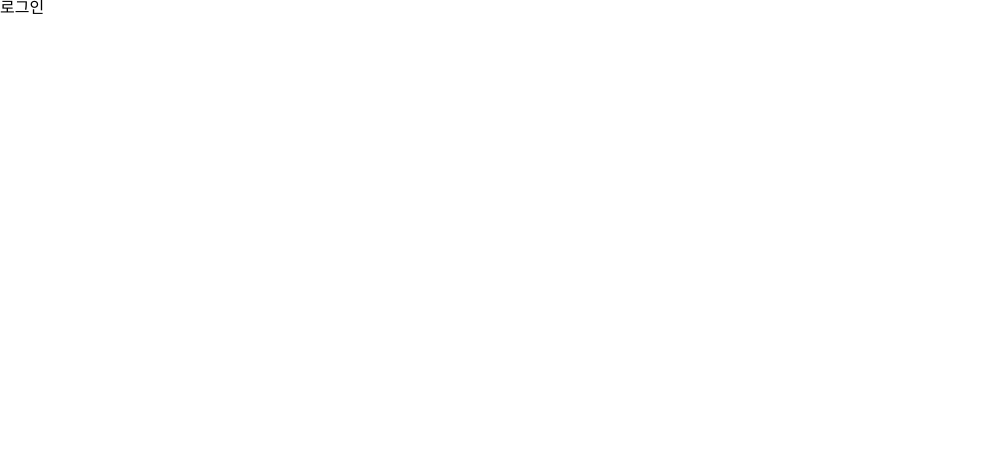
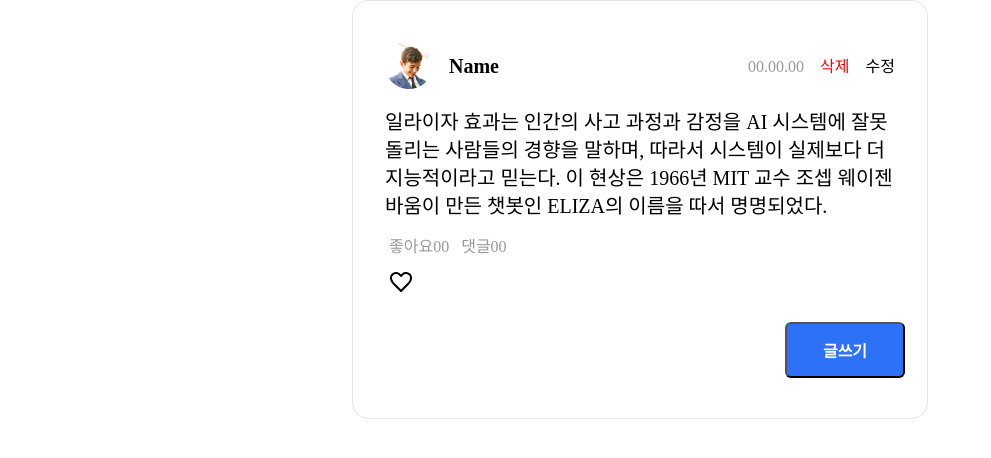
Before and after one commit to wecode-bootcamp-korea/48-1st-B-frontend, a React app: page /post-list in a window 1280 px wide. Shown: the whole page, without its empty margins (0-991 px from the left). Built offline with nearby package versions, Linux system fonts and the light colour scheme.

Commit message:
Add : 레이아웃 완성

```diff
--- a/src/pages/PostEditing/PostEditing.js
+++ b/src/pages/PostEditing/PostEditing.js
@@ -1,14 +1,12 @@
-import React from "react";
-import "./PostEditing.scss";
+import React from 'react';
+import './PostEditing.scss';
 
 const PostEditing = () => {
-
-return(
-  <div className="postEditing">
-    <div>로그인</div>
-  </div>
-);
-
+  return (
+    <div className="postEditing">
+      <div>Post-List</div>
+    </div>
+  );
 };
 
 export default PostEditing;
--- a/src/pages/PostList/PostList.js
+++ b/src/pages/PostList/PostList.js
@@ -1,14 +1,45 @@
-import React from "react";
-import "./PostList.scss";
+import React from 'react';
+import './PostList.scss';
 
 const PostList = () => {
+  return (
+    <div className="postList">
+      <div className="post">
+        <div className="writerDesktop">
+          <div className="id">
+            <div className="profileThumb">
+              <img src="/images/profile.jpg" alt="profile" />
+            </div>
+            <p className="name">Name</p>
+          </div>
+          <p className="smallFont">00.00.00</p>
+          <p className="smallFont red">삭제</p>
+          <p className="smallFont black">수정</p>
+        </div>
 
-return(
-  <div className="postList">
-    <div>로그인</div>
-  </div>
-);
+        <p className="Letters">
+          일라이자 효과는 인간의 사고 과정과 감정을 AI 시스템에 잘못 돌리는
+          사람들의 경향을 말하며, 따라서 시스템이 실제보다 더 지능적이라고
+          믿는다. 이 현상은 1966년 MIT 교수 조셉 웨이젠바움이 만든 챗봇인
+          ELIZA의 이름을 따서 명명되었다.
+        </p>
 
+        <div className="actionInfo">
+          <div className="info">
+            <p className="smallFont">좋아요00</p>
+            <p className="smallFont">댓글00</p>
+          </div>
+          <div className="heart">
+            <img src="images/heart.png" alt="heart" />
+          </div>
+        </div>
+      </div>
+
+      <div className="buttonPlace">
+        <button>글쓰기</button>
+      </div>
+    </div>
+  );
 };
 
 export default PostList;
--- a/src/pages/PostList/PostList.scss
+++ b/src/pages/PostList/PostList.scss
@@ -0,0 +1,143 @@
+.postList {
+  margin: 0 auto;
+  display: flex;
+  width: 576px;
+  padding: 40px 24px;
+  flex-direction: column;
+  align-items: center;
+  border-radius: 16px;
+  border: 1px solid #e5e5e5;
+  background: white;
+
+  .post {
+    display: flex;
+    padding: 0px 8px 24px 8px;
+    flex-direction: column;
+    align-items: flex-start;
+    gap: 16px;
+    align-self: stretch;
+    display: flex;
+    padding: 0px 8px 24px 8px;
+    flex-direction: column;
+    align-items: flex-start;
+    gap: 16px;
+    align-self: stretch;
+
+    .writerDesktop {
+      display: flex;
+      justify-content: space-between;
+      align-items: center;
+      align-self: stretch;
+
+      .id {
+        display: flex;
+        padding-right: 0px;
+        align-items: center;
+        gap: 16px;
+        flex: 1 0 0;
+
+        .profileTumb {
+          width: 48px;
+          height: 48px;
+        }
+
+        .name {
+          color: black;
+          font-family: Apple SD Gothic Neo;
+          font-size: 20px;
+          font-style: normal;
+          font-weight: 700;
+          line-height: normal;
+        }
+      }
+
+      .smallFont {
+        margin-left: 16px;
+      }
+    }
+
+    .Letters {
+      align-self: stretch;
+      color: black;
+      font-feature-settings:
+        'clig' off,
+        'liga' off;
+      font-family: Apple SD Gothic Neo;
+      font-size: 20px;
+      font-style: normal;
+      font-weight: 400;
+      line-height: 28px; /* 140% */
+    }
+
+    .actionInfo {
+      display: flex;
+      flex-direction: column;
+      align-items: flex-start;
+      gap: 8px;
+
+      .info {
+        display: flex;
+        padding: 0px 4px;
+        align-items: flex-start;
+        gap: 12px;
+        color: #999999;
+      }
+
+      .heart {
+        width: 32px;
+        height: 32px;
+      }
+    }
+  }
+}
+
+.buttonPlace {
+  display: flex;
+  flex-direction: column;
+  width: 528px;
+  height: 56px;
+  align-items: flex-end;
+  gap: 8px;
+  align-self: stretch;
+
+  button {
+    display: flex;
+    width: 120px;
+    height: 56px;
+    padding: 0px 34px;
+    justify-content: center;
+    align-items: center;
+    border-radius: 6px;
+    background-color: #2d71f7;
+    color: #fff;
+    text-align: center;
+    font-feature-settings:
+      'clig' off,
+      'liga' off;
+    font-family: Apple SD Gothic Neo;
+    font-size: 16px;
+    font-style: normal;
+    font-weight: 800;
+    line-height: normal;
+  }
+}
+
+.smallFont {
+  color: #999;
+  font-feature-settings:
+    'clig' off,
+    'liga' off;
+  font-family: Apple SD Gothic Neo;
+  font-size: 16px;
+  font-style: normal;
+  font-weight: 400;
+  line-height: 22px; /* 137.5% */
+}
+
+.red {
+  color: red;
+}
+
+.black {
+  color: black;
+}
```
Also changed, not shown: src/pages/JoinDone/JoinDone.js (+7 -9 lines), src/pages/JoinInfo/JoinInfo.js (+7 -9 lines), src/pages/Login/Login.js (+7 -9 lines), src/pages/PostAdd/PostAdd.js (+7 -9 lines), src/pages/PostDetail/PostDetail.js (+7 -9 lines), src/style/variables.scss (+9 -9 lines), public/images/heart.png (added), public/images/image.jpg (deleted), public/images/profile.jpg (added).
